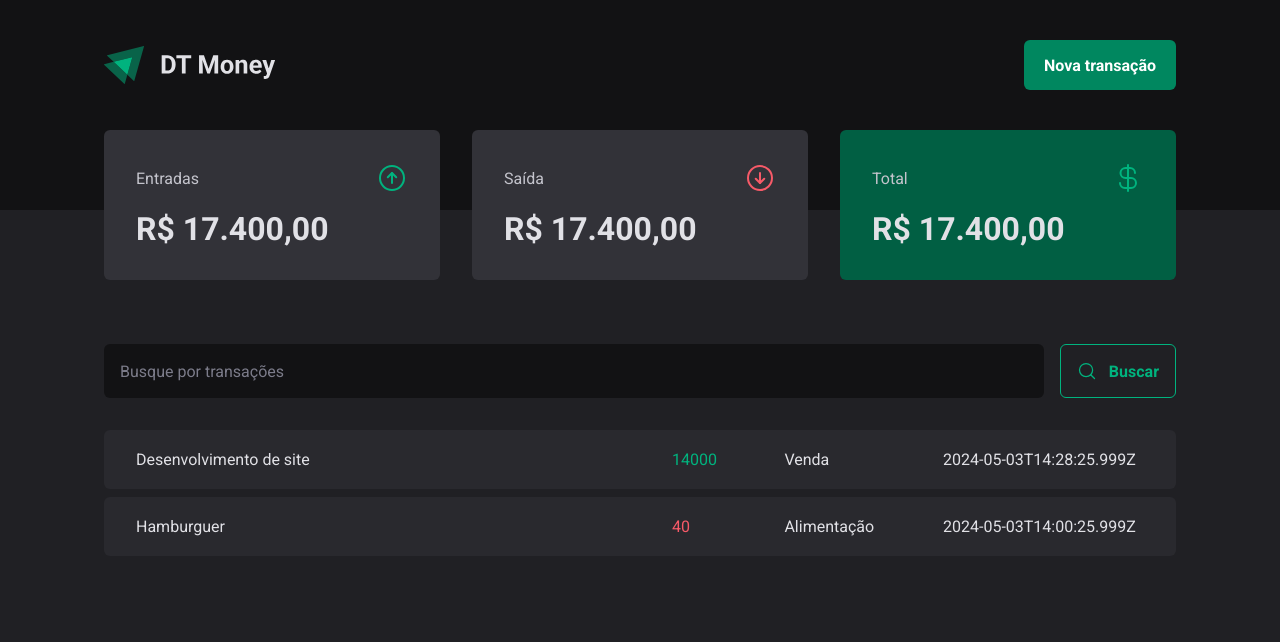
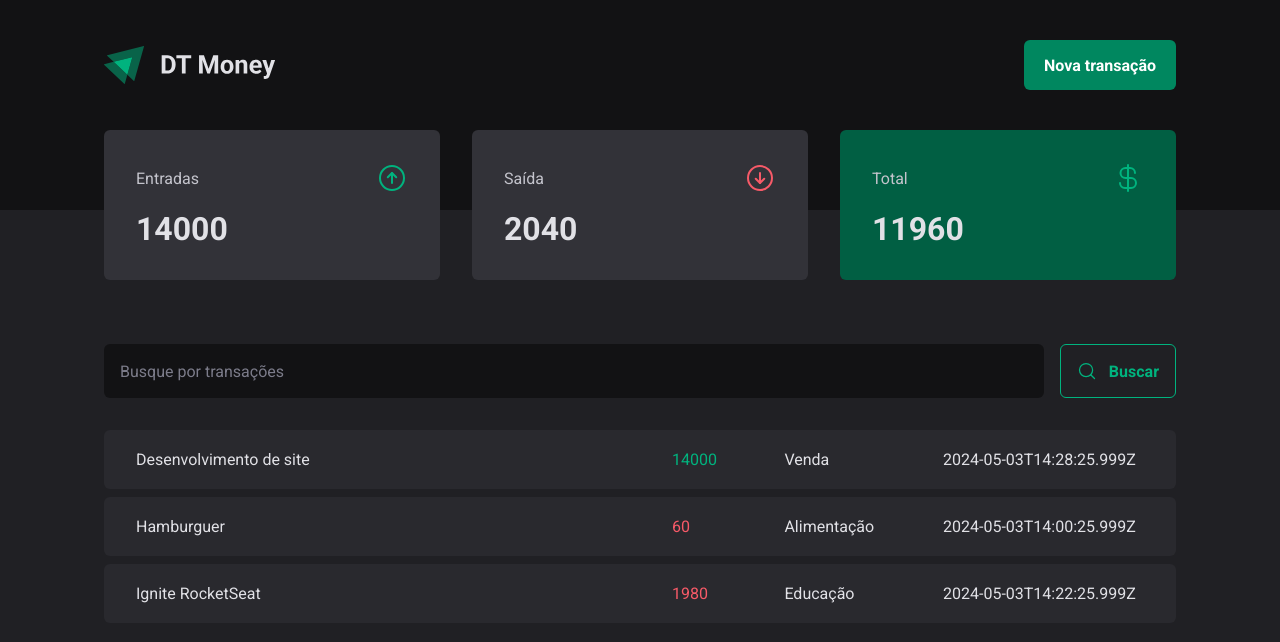
Before and after one commit to f-bravo/money-control, a React (Vite) app: page / in a window 1280 px wide. Shown: the top 642 px of the page. Built offline with nearby package versions, Linux system fonts and the light colour scheme; data requests are answered from the project's data file.

Commit message:
calculating transaction summary

```diff
--- a/server.json
+++ b/server.json
@@ -13,8 +13,16 @@
       "description": "Hamburguer",
       "type": "outcome",
       "category": "Alimentação",
-      "price": 40,
+      "price": 60,
       "createdAt": "2024-05-03T14:00:25.999Z"
+    },
+    {
+      "id": 3,
+      "description": "Ignite RocketSeat",
+      "type": "outcome",
+      "category": "Educação",
+      "price": 1980,
+      "createdAt": "2024-05-03T14:22:25.999Z"
     }
   ]
 
--- a/src/components/Summary/index.tsx
+++ b/src/components/Summary/index.tsx
@@ -6,7 +6,24 @@
 export function Summary() {
   const { transactions } = useContext(TransactionsContext)
 
-  console.log(transactions)
+  const summary = transactions.reduce(
+    (acc, transaction ) => {
+      if (transaction.type === 'income') {
+        acc.income += transaction.price
+        acc.total += transaction.price;
+      } else {
+        acc.outcome += transaction.price
+        acc.total -= transaction.price
+      }
+
+      return acc
+    },
+    {
+      income: 0,
+      outcome: 0,
+      total: 0
+    }
+  )
 
   return(
     <SummaryContainer >
@@ -15,7 +32,7 @@
           <span>Entradas</span>
           <ArrowCircleUp size={32} color="#00b37e"/>
         </header>
-        <strong>R$ 17.400,00</strong>
+        <strong>{summary.income}</strong>
       </SummaryCard>
 
       <SummaryCard>
@@ -23,7 +40,7 @@
           <span>Saída</span>
           <ArrowCircleDown size={32} color="#f75a68"/>
         </header>
-        <strong>R$ 17.400,00</strong>
+        <strong>{summary.outcome}</strong>
       </SummaryCard>
 
       <SummaryCard variant='green'>
@@ -31,7 +48,7 @@
           <span>Total</span>
           <CurrencyDollar size={32} color="#00b37e"/>
         </header>
-        <strong>R$ 17.400,00</strong>
+        <strong>{summary.total}</strong>
       </SummaryCard>
     </SummaryContainer>
   )
```
